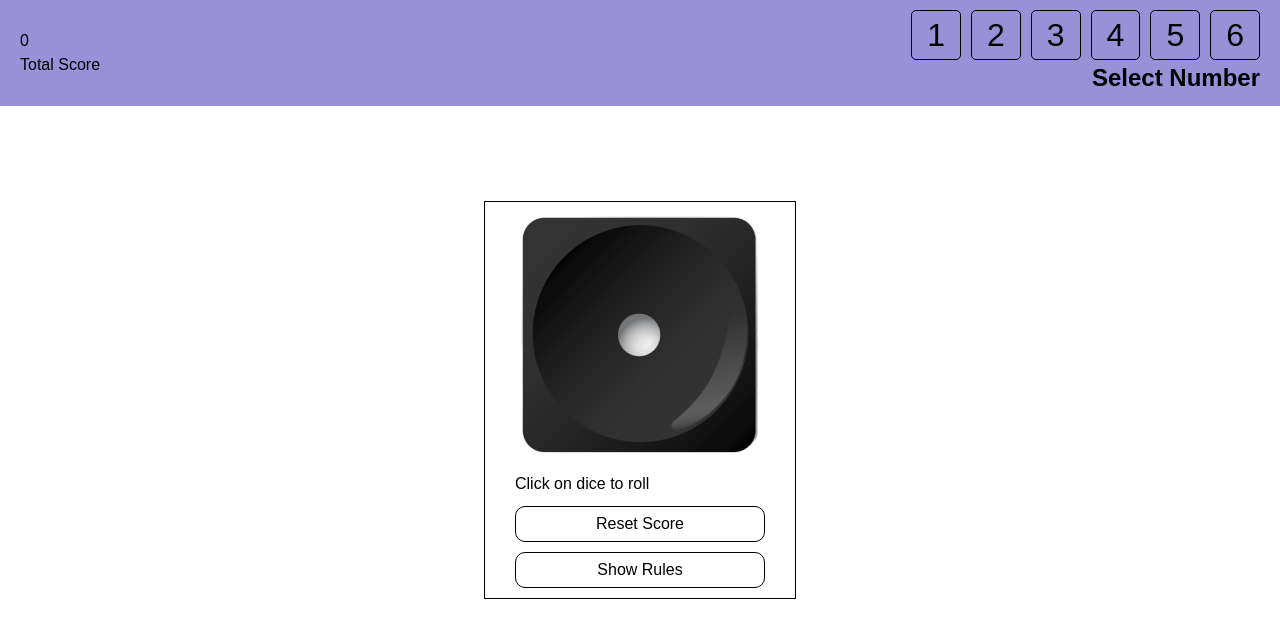
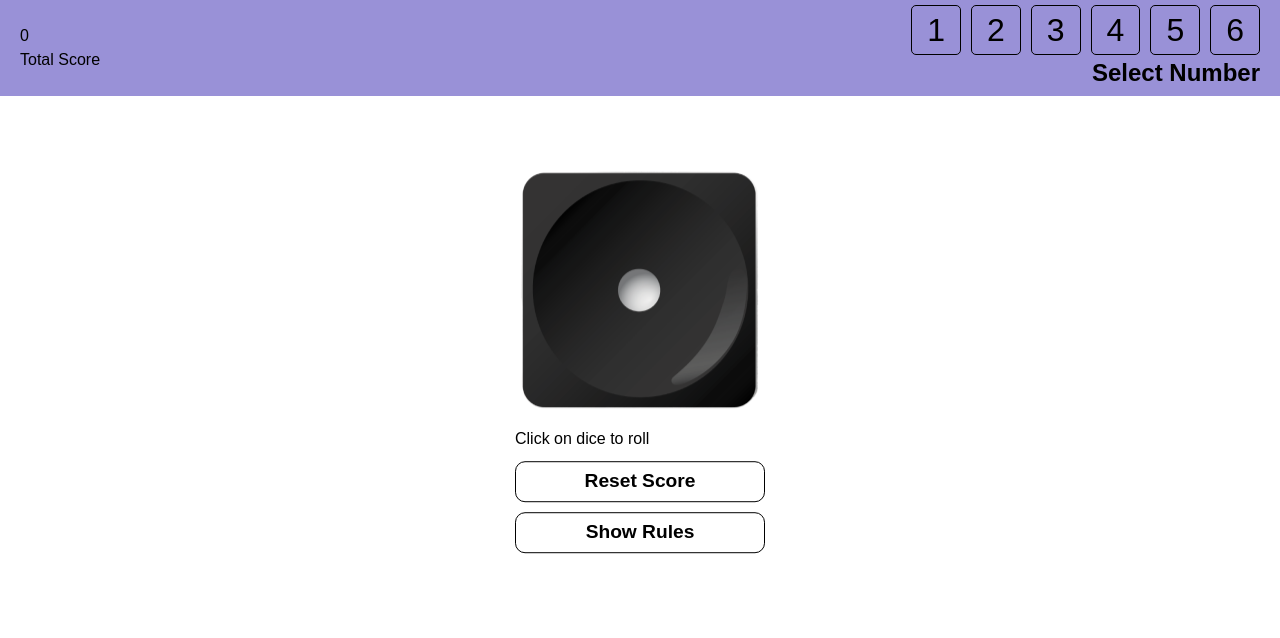
Before and after one commit to Vikash-thak12/React_Projects, a React (Vite) app in the folder Dice_Game/Dice_Game/: page / in a window 1280 px wide. Both pictures are taken after a click on the button "Play Now". Shown: the top 638 px of the page. Built offline with nearby package versions, Linux system fonts and the light colour scheme.

Commit message:
Final commit

```diff
--- a/Dice_Game/Dice_Game/src/components/PlayGame/PlayGame.css
+++ b/Dice_Game/Dice_Game/src/components/PlayGame/PlayGame.css
@@ -7,7 +7,7 @@ main {
     display: flex;
     align-items: center;
     justify-content: space-between;
-    padding: 10px 20px;
+    padding: 5px 20px;
 }
 
 .right-content {
@@ -44,9 +44,9 @@ main {
 
 
 .lower-content {
-    border: 1px solid black;
+    /* border: 1px solid black; */
     position: absolute;
-    top: 50%;
+    top: 45%;
     left: 50%;
     transform: translate(-50%, -50%);
     padding: 10px 30px;
@@ -59,5 +59,19 @@ main {
     border: 1px solid black;
     padding: 5px 0;
     border-radius: 10px;
+    font-weight: bold;
+    font-size: 1.2rem;
     /* width: 60px; */
 }
+
+
+.rules {
+    /* border: 1px solid black; */
+    position: absolute;
+    bottom: -8%;
+    left: 50%;
+    transform: translate(-50%, -50%);
+    padding: 5px 10px;
+    background-color: rgb(169, 153, 213);
+    border-radius: 20px;
+}
--- a/Dice_Game/Dice_Game/src/components/PlayGame/PlayGame.jsx
+++ b/Dice_Game/Dice_Game/src/components/PlayGame/PlayGame.jsx
@@ -8,11 +8,13 @@ const PlayGame = () => {
     const [currentDice, setCurrentDice] = useState(1);
     const [score, setScore] = useState(0)
     const [error, setError] = useState("")
+    const [showrules, setShowrules] = useState(false)
+    const [btn, setBtn] = useState("Show Rules")
 
 
     const randomNumbergenerator = (min, max) => {
         // console.log(Math.floor(Math.random() * (max-min) + min));
-        return Math.floor(Math.random() * (max-min) + min);
+        return Math.floor(Math.random() * (max - min) + min);
     }
 
     const roledice = () => {
@@ -21,15 +23,29 @@ const PlayGame = () => {
             return
         }
         setError("")
-        const randomNum = randomNumbergenerator(1,7);
+        const randomNum = randomNumbergenerator(1, 7);
         setCurrentDice((prev) => randomNum)
-        if(selected === randomNum) {
+        if (selected === randomNum) {
             setScore((prev) => prev + randomNum)
         } else {
             setScore((prev) => prev - 2)
         }
 
         setSelected(undefined)
+    }
+
+    const errorhandler = (value) => {
+        setSelected(value)
+        setError("")
+    }
+
+    const showResult = () => {
+        setShowrules((prev) => !prev)
+        setBtn((prev) => prev === "Show Rules" ? "Hide Rules" : "Show Rules");
+    }
+
+    const resetScore = () => {
+        setScore(0)
     }
 
 
@@ -54,7 +70,7 @@ const PlayGame = () => {
                             {
                                 arrNumber.map((value, i) => (
                                     <div className={`box ${value === selected ? 'select' : ""}`}
-                                        onClick={() => setSelected(value)}
+                                        onClick={() => errorhandler(value)}
                                         key={i}>{value}</div>
                                 ))
                             }
@@ -65,15 +81,24 @@ const PlayGame = () => {
                 <div className="lower-content">
                     <div>
                         <img
-                        className="cursor-pointer"
-                        onClick={roledice}
-                        // onClick={() => selected ? roledice : "Please selece the Number"}
-                        src={`images/dice/dice_${currentDice}.png`} alt="" />
+                            className="cursor-pointer "
+                            onClick={roledice}
+                            // onClick={() => selected ? roledice : "Please selece the Number"}
+                            src={`images/dice/dice_${currentDice}.png`} alt="" />
                     </div>
-                    <p className="text-center font-bold text-3xl">Click on dice to roll</p>
-                    <button>Reset Score</button>
-                    <button>Show Rules</button>
+                    <p className="text-center font-bold text-2xl">Click on dice to roll</p>
+                    <button onClick={resetScore}>Reset Score</button>
+                    <button onClick={showResult} className="bg-black text-white hover:bg-white hover:text-black">{btn}</button>
                 </div>
+                {showrules ?
+                    <div className="rules">
+                        <h2 className="font-bold text-2xl">How to play the Dice Game</h2>
+                        <p>Select any number</p>
+                        <p>Click on the dice image</p>
+                        <p>After click on dice if selected number is equal to dice number you will get same points as dice</p>
+                        <p>If you get wrong dice then 2 points will be reduced from your score</p>
+                    </div>
+                    : ""}
             </main>
         </>
     );
```
